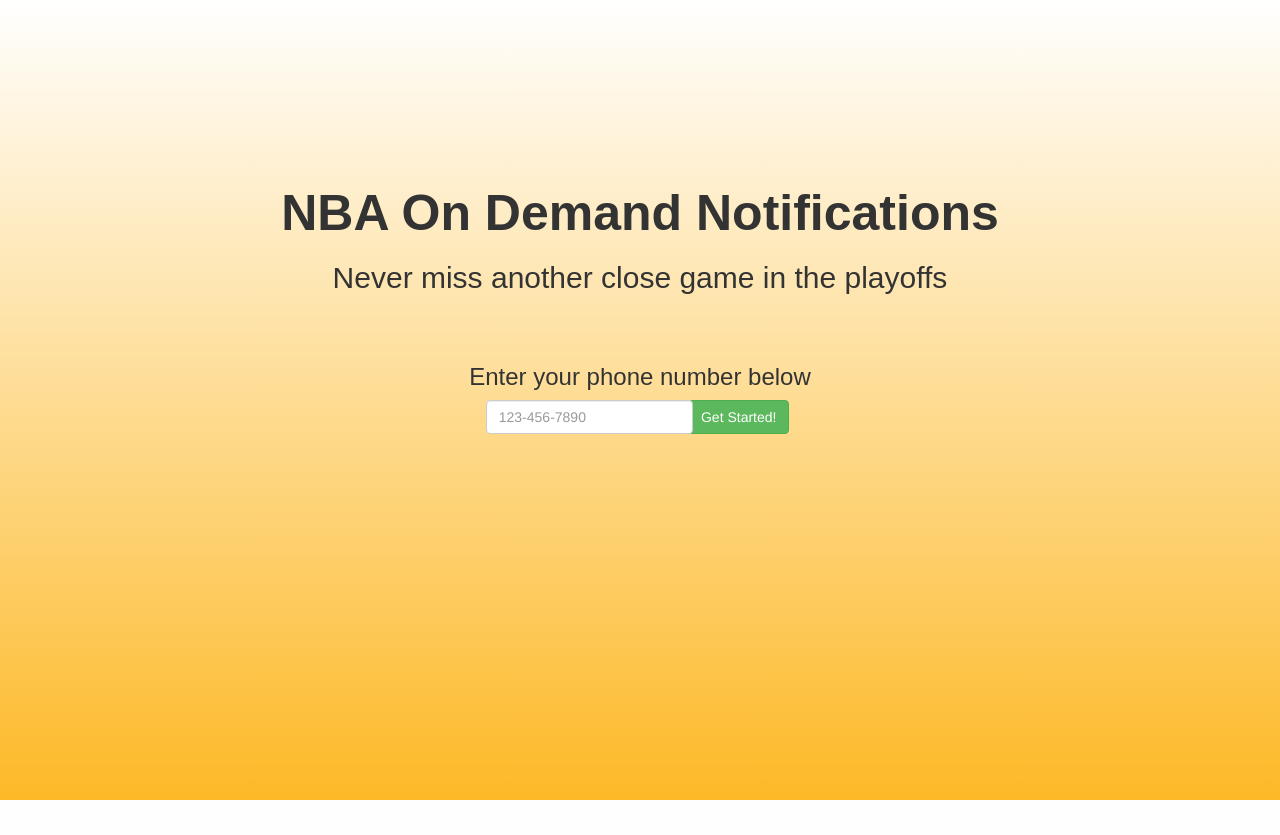
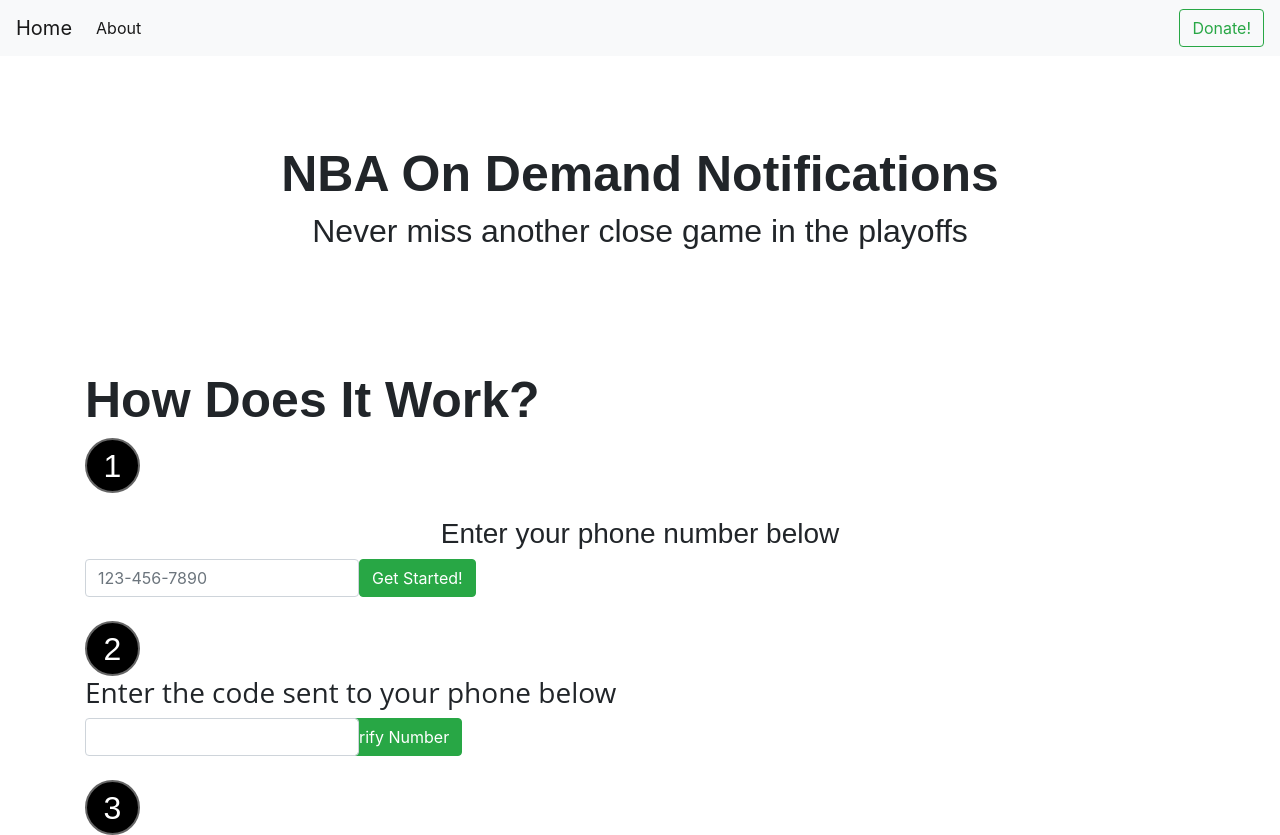
Before and after one commit to neelparekh/ExcitingNBAGames, a Flask app: template exciting_nba_games_app/templates/home.html in a window 1280 px wide. Before the commit the page ends 800 px from the top, so only its background shows below. Run offline with Flask 2, Linux system fonts and the light colour scheme; the template is opened without the code that fills it, so the values that code supplies are empty; some libraries are stand-ins or nearby versions.

Commit message:
update to bootstrap 4 and add toast notifications

```diff
--- a/exciting_nba_games_app/app.py
+++ b/exciting_nba_games_app/app.py
@@ -1,7 +1,5 @@
 from flask import Flask, render_template, request, make_response, jsonify, redirect, Blueprint, url_for, flash
 from flask_bootstrap import Bootstrap
-from flask_nav import Nav
-from flask_nav.elements import Navbar, View
 from flask_login import UserMixin, LoginManager, login_user, logout_user, login_required, current_user
 from twilio.rest import Client
 import os
@@ -13,8 +11,7 @@
 
 # Basic config for Flask site
 app = Flask(__name__)
-Bootstrap(app)
-nav = Nav(app)
+bootstrap = Bootstrap(app)
 login_manager = LoginManager(app)
 login_manager.login_view = 'auth.login'
 
@@ -63,18 +60,6 @@
     # since the user_id is just the primary key of our user table, use it in the query for the user
     return
 
-# create navigation bar for site
-@nav.navigation('loggedoutnavbar')
-def create_navbar():
-    home_view = View('Home', 'home')
-    return Navbar(home_view)
-
-@nav.navigation('loggedinnavbar')
-def create_loggedinnavbar():
-    logout_view = View('Logout', 'home')
-    profile_view = View('Profile', 'home')
-    return Navbar(home_view, profile_view, logout_view)
-
 # home page
 @app.route('/')
 def home():
@@ -92,7 +77,8 @@
     inputPhone = '+1' + inputPhone.replace("-","").replace("(","").replace(")","")
     code = randint(10000,99999)
     if not valid:
-        flash('Invalid Phone Number', 'error')
+        print('invalid')
+        flash('The phone number you entered was invalid', 'error')
         return redirect(url_for('home'))
 
     try:
@@ -103,7 +89,7 @@
         cur.close()
         conn.close()
     except:
-        flash('DB Commit Failed', 'error')
+        flash('The phone number you entered is already in our system', 'info')
         return redirect(url_for('home'))
 
     try:
@@ -116,10 +102,10 @@
                              to=inputPhone
                          )
         flash('Verify', 'verify')
-        flash('A text message containing a 5 digit code has been sent to your number')
+        flash('A text message containing a 5 digit code has been sent to your number', 'info')
         return redirect(url_for('home'))
     except:
-        flash('SMS Failed', 'error')
+        flash('We were unable to send a text message to the number you provided', 'error')
         return redirect(url_for('home'))
 
 @app.route("/verify_phone", methods=["POST"])
@@ -138,11 +124,11 @@
             flash('Verification Complete! You will now receive notifications for all close games', 'success')
             return redirect(url_for('home'))
         else:
-            flash('Incorrect Code Entered', 'error')
+            flash('The code you entered was incorrect. Please try again', 'error')
             flash('Verify', 'verify')
             return redirect(url_for('home'))
     except:
-        flash('Verification Failed', 'error')
+        flash('We were unable to verify your number. Please refresh the page and try again', 'error')
         return redirect(url_for('home'))
 
 if __name__ == "__main__":
--- a/exciting_nba_games_app/static/css/style.css
+++ b/exciting_nba_games_app/static/css/style.css
@@ -1,39 +1,8 @@
 body {
-  min-height: 90%;
-  padding-top: 50px;
-  background-image: linear-gradient(white, #fdb927);
-  background-repeat: no-repeat;
-  background-attachment: fixed;
-}
-
-.navbar-custom {
-  background:#4700eb!important;
-  font-family: 'Rubik', sans-serif;
-  font-weight: 600;
-}
-
-.navbar-custom ul {
-  padding-top: 5px;
-}
-
-.navbar-custom a {
-  color: white!important;
-  font-size: 18px;
-}
-
-.navbar-custom .active a {
-  color: white!important;
-  font-size: 18px;
-  background: #3C448D!important;
-  border-radius: 15px;
-}
-
-.quickstart,.login {
-  background: white;
 }
 
 .emptyspace {
-  height:12vh;
+  height:8vh;
 }
 
 .big-h1 {
@@ -84,10 +53,30 @@
     width: 55px;
     height: 55px;
     padding: 8px;
-    background: #fff;
+    background: black;
     border: 2px solid #666;
-    color: #666;
+    color: white;
     text-align: center;
     font: 32px Arial, sans-serif;
-    left: 50%;
+    margin: 0;
 }
+
+.toast {
+  position: absolute;
+  bottom: 2%;
+  left: 78%;
+  min-height: 100px;
+  min-width: 5vw;
+}
+
+.error-toast {
+  color: red;
+}
+
+.info-toast {
+  color: blue;
+}
+
+.success-toast {
+  color: green;
+}
--- a/exciting_nba_games_app/static/js/main.js
+++ b/exciting_nba_games_app/static/js/main.js
@@ -1,18 +1,9 @@
 $(document).ready(function() {
-  $("#verifyPhone").submit(() => {
-    $.ajax({
-    	type : "POST",
-    	url : '/verify_phone',
-    	dataType: "json",
-    	data: JSON.stringify($("#phone").value()),
-    	contentType: 'application/json;charset=UTF-8',
-    	success: function (data) {
-    		console.log(data);
-    		}
-      error: function (err) {
-        console.log(err);
-      }
-    });
+  $("#validateLoading").hide();
+  $("#verifyLoading").hide();
+  $('.toast').toast('show');
+  $('#verifyBtn').click(function(){
+    $("#verifyBtn").hide();
+    $("#verifyLoading").show();
   });
-
 });
--- a/exciting_nba_games_app/templates/home.html
+++ b/exciting_nba_games_app/templates/home.html
@@ -7,42 +7,86 @@
     <h1 class="hero-font big-h1">NBA On Demand Notifications</h1>
     <h2 class="hero-font">Never miss another close game in the playoffs</h2>
     <br><br>
-    {% with verify = get_flashed_messages(category_filter=["verify"]) %}
-      {% if verify %}
+  </div>
+  <div class="emptyspace"></div>
+  <div class="">
+    <h1 class="hero-font big-h1">How Does It Work?</h1>
+    <div class="steps">1</div>
+    <br>
+    <div class="text-center">
+      <h3 class="hero-font">Enter your phone number below</h3>
+      <form class="form-inline" id="enterPhone" method="POST" action="/validate_phone">
+        <input type="tel" class="form-control" name="phone" autocomplete="tel" placeholder="123-456-7890">
+        <button id="validateBtn" class="btn btn-success" type="submit">Get Started!</button>
+        <div id="validateLoading" class="spinner-border text-primary" role="status" style="padding-left: 5px">
+          <span class="sr-only">Loading...</span>
+        </div>
+      </form>
+    </div>
+    <br>
+    <div class="steps blue">2</div>
       <h3 class="thin-font">Enter the code sent to your phone below</h3>
       <form class="form-inline" id="verifyPhone" method="POST" action="/verify_phone">
         <div class="form-group row">
           <div class="col-md-7">
             <input type="number" class="form-control" name="verifyCode">
           </div>
-            <button class="btn btn-success" type="submit">Verify Number</button>
+          <button id="verifyBtn" class="btn btn-success" type="submit">Verify Number</button>
+          <div id="verifyLoading" class="spinner-border text-primary" role="status" style="padding-left: 5px">
+            <span class="sr-only">Loading...</span>
+          </div>
         </div>
       </form>
-      {% else %}
-
-        <h3 class="hero-font">Enter your phone number below</h3>
-        <form class="form-inline" id="enterPhone" method="POST" action="/validate_phone">
-          <div class="form-group row">
-            <div class="col-md-7">
-              <input type="tel" class="form-control" name="phone" autocomplete="tel" placeholder="123-456-7890">
-            </div>
-            <button class="btn btn-success" type="submit">Get Started!</button>
-          </div>
-        </form>
-      {% endif %}
-    {% endwith %}
     <br>
+    <div class="steps blue">3</div>
     {% with errors = get_flashed_messages(category_filter=["error"]) %}
       {% if errors %}
         {%- for msg in errors %}
-          <div id="errMsg" class="alert alert-danger">{{msg}}</div>
+        <div class="toast error-toast" role="alert alert-warning" aria-live="assertive"
+             aria-atomic="true" data-delay=3000>
+          <div class="toast-header">
+            <strong class="mr-auto">Error</strong>
+            <small>Just now</small>
+            <button type="button" class="ml-2 mb-1 close" data-dismiss="toast" aria-label="Close">
+              <span aria-hidden="true">&times;</span>
+            </button>
+          </div>
+          <div class="toast-body">{{msg}}</div>
+        </div>
         {% endfor -%}
       {% endif %}
     {% endwith %}
     {% with success = get_flashed_messages(category_filter=["success"]) %}
       {% if success %}
         {%- for msg in success %}
-          <div id="successMsg" class="alert alert-success">{{msg}}</div>
+        <div class="toast success-toast" role="alert alert-success" aria-live="assertive"
+             aria-atomic="true" data-delay=3000>
+          <div class="toast-header">
+            <strong class="mr-auto">Success</strong>
+            <small>Just now</small>
+            <button type="button" class="ml-2 mb-1 close" data-dismiss="toast" aria-label="Close">
+              <span aria-hidden="true">&times;</span>
+            </button>
+          </div>
+          <div class="toast-body">{{msg}}</div>
+        </div>
+        {% endfor -%}
+      {% endif %}
+    {% endwith %}
+    {% with info = get_flashed_messages(category_filter=["success"]) %}
+      {% if info %}
+        {%- for msg in info %}
+        <div class="toast info-toast" role="alert alert-success" aria-live="assertive"
+             aria-atomic="true" data-delay=3000>
+          <div class="toast-header">
+            <strong class="mr-auto">Info</strong>
+            <small>Just now</small>
+            <button type="button" class="ml-2 mb-1 close" data-dismiss="toast" aria-label="Close">
+              <span aria-hidden="true">&times;</span>
+            </button>
+          </div>
+          <div class="toast-body">{{msg}}</div>
+        </div>
         {% endfor -%}
       {% endif %}
     {% endwith %}
--- a/exciting_nba_games_app/templates/layout.html
+++ b/exciting_nba_games_app/templates/layout.html
@@ -1,44 +1,41 @@
-<!DOCTYPE html>
-<html>
+<!doctype html>
+<html lang="en">
   <head>
-    {% block navbar %}
-    {{ nav.loggedoutnavbar.render() }}
-    {% endblock %}
-    <meta charset="UTF-8">
+    <!-- Required meta tags -->
+    <meta charset="utf-8">
+    <meta name="viewport" content="width=device-width, initial-scale=1, shrink-to-fit=no">
+
+    <!-- Bootstrap CSS -->
+    <link rel="stylesheet" href="{{ url_for('static', filename='css/style.css' ) }}">
+    <link rel="stylesheet" href="https://stackpath.bootstrapcdn.com/bootstrap/4.2.1/css/bootstrap.min.css" integrity="sha384-GJzZqFGwb1QTTN6wy59ffF1BuGJpLSa9DkKMp0DgiMDm4iYMj70gZWKYbI706tWS" crossorigin="anonymous">
     <title>NBA On Demand</title>
-    <meta name="viewport" content="width=device-width, initial-scale=1">
-    <meta name="description" content="Set up text notifications for close games in the NBA Playoffs">
-    <meta name="keywords" content="reddit, minimal, productivity">
-    {% block headstyle %}
-    {% endblock %}
-    <link rel="stylesheet" href="{{ url_for('static', filename='css/style.css' ) }}">
-    <link rel="stylesheet" href="//netdna.bootstrapcdn.com/bootstrap/3.0.0/css/bootstrap.min.css">
-    <link rel="icon" href="{{ url_for('static', filename='favicon.ico') }}">
-    <link rel="stylesheet"
-      href="//cdnjs.cloudflare.com/ajax/libs/highlight.js/9.15.6/styles/default.min.css">
-    <link href='//fonts.googleapis.com/css?family=Open+Sans' rel='stylesheet' type='text/css'>
-
   </head>
   <body>
+    <nav class="navbar navbar-expand-lg navbar-light bg-light">
+      <a class="navbar-brand" href="#">Home</a>
+      <button class="navbar-toggler" type="button" data-toggle="collapse" data-target="#navbarSupportedContent" aria-controls="navbarSupportedContent" aria-expanded="false" aria-label="Toggle navigation">
+        <span class="navbar-toggler-icon"></span>
+      </button>
+
+      <div class="collapse navbar-collapse" id="navbarSupportedContent">
+        <ul class="navbar-nav mr-auto">
+          <li class="nav-item active">
+            <a class="nav-link" href="#">About <span class="sr-only">(current)</span></a>
+          </li>
+        </ul>
+        <a href="https://ko-fi.com/nbaondemand"  target="_blank" class="btn btn-outline-success my-2 my-sm-0" role="button">Donate!</a>
+    </nav>
     <div class="container">
       {% block content %}
       {% endblock %}
     </div>
 
-    <script
-      src="https://code.jquery.com/jquery-3.5.1.slim.min.js"
-      integrity="sha256-4+XzXVhsDmqanXGHaHvgh1gMQKX40OUvDEBTu8JcmNs="
-      crossorigin="anonymous"></script>
-    <script type="text/javascript" src="https://cdnjs.cloudflare.com/ajax/libs/twitter-bootstrap/3.3.7/js/bootstrap.min.js"></script>
-    <script type="text/javascript" src="https://cdn.jsdelivr.net/npm/jquery-validation@1.19.0/dist/jquery.validate.min.js"></script>
-    <script>
-      $("nav").addClass('navbar-fixed-top').addClass('navbar-custom');
-      $("nav").find('ul').each(function() {
-        $(this).addClass('pull-right');
-      });
-    </script>
+    <!-- Optional JavaScript -->
+    <!-- jQuery first, then Popper.js, then Bootstrap JS -->
+    <script src="https://code.jquery.com/jquery-3.3.1.slim.min.js" integrity="sha384-q8i/X+965DzO0rT7abK41JStQIAqVgRVzpbzo5smXKp4YfRvH+8abtTE1Pi6jizo" crossorigin="anonymous"></script>
+    <script src="https://cdnjs.cloudflare.com/ajax/libs/popper.js/1.14.6/umd/popper.min.js" integrity="sha384-wHAiFfRlMFy6i5SRaxvfOCifBUQy1xHdJ/yoi7FRNXMRBu5WHdZYu1hA6ZOblgut" crossorigin="anonymous"></script>
+    <script src="https://stackpath.bootstrapcdn.com/bootstrap/4.2.1/js/bootstrap.min.js" integrity="sha384-B0UglyR+jN6CkvvICOB2joaf5I4l3gm9GU6Hc1og6Ls7i6U/mkkaduKaBhlAXv9k" crossorigin="anonymous"></script>
     {% block addScripts %}
-    <script src=""
     {% endblock %}
   </body>
 </html>
--- a/requirements.txt
+++ b/requirements.txt
@@ -1,3 +1,4 @@
+Bootstrap-Flask==1.5
 boto3==1.14.56
 botocore==1.17.56
 certifi==2020.6.20
@@ -6,9 +7,7 @@
 docutils==0.15.2
 dominate==2.5.2
 Flask==1.1.2
-Flask-Bootstrap==3.3.7.1
 Flask-Login==0.5.0
-flask-nav==0.6
 Flask-SQLAlchemy==2.4.4
 gunicorn==20.0.4
 idna==2.10
```
Lines whose indentation alone changed are shown as unchanged.
